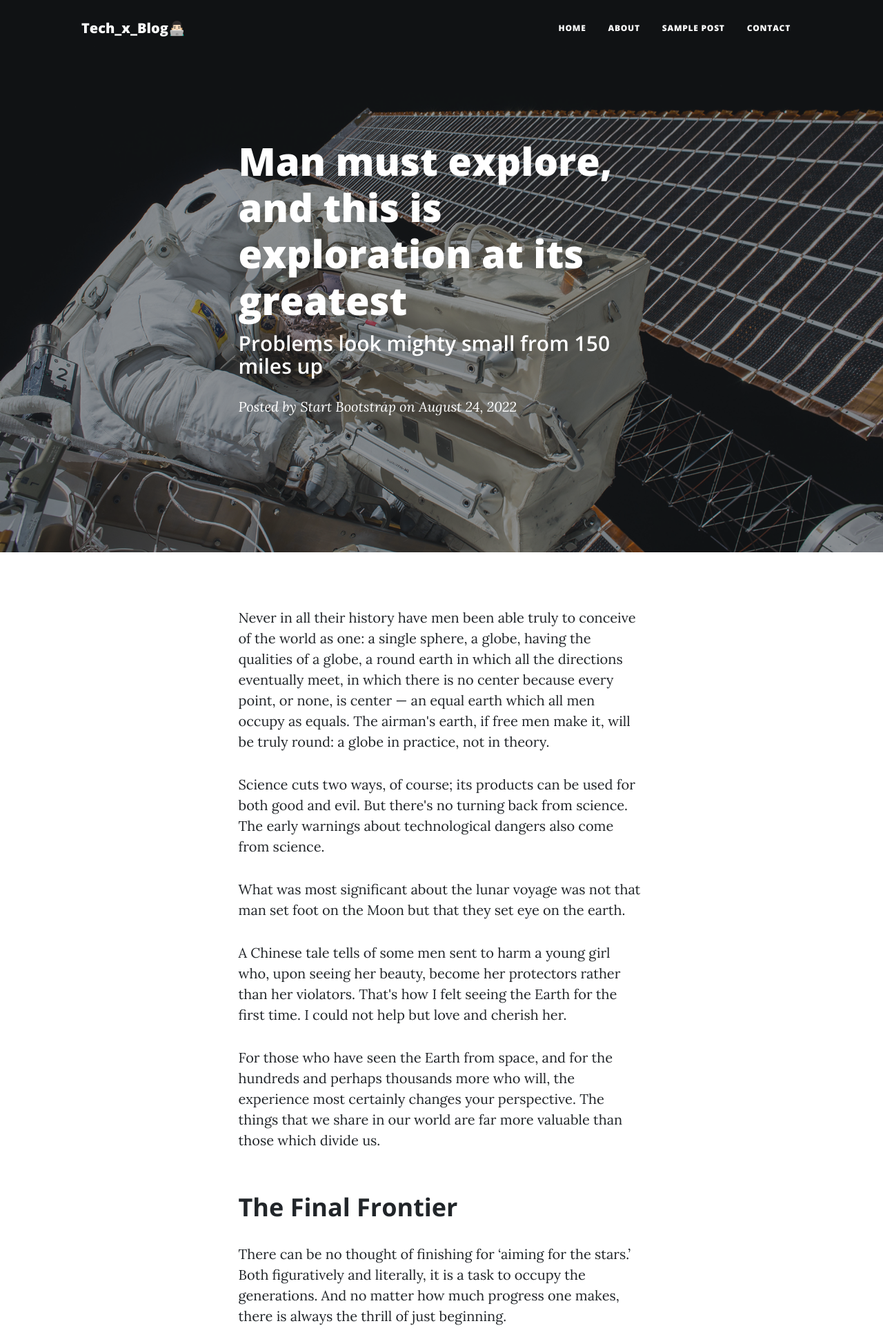
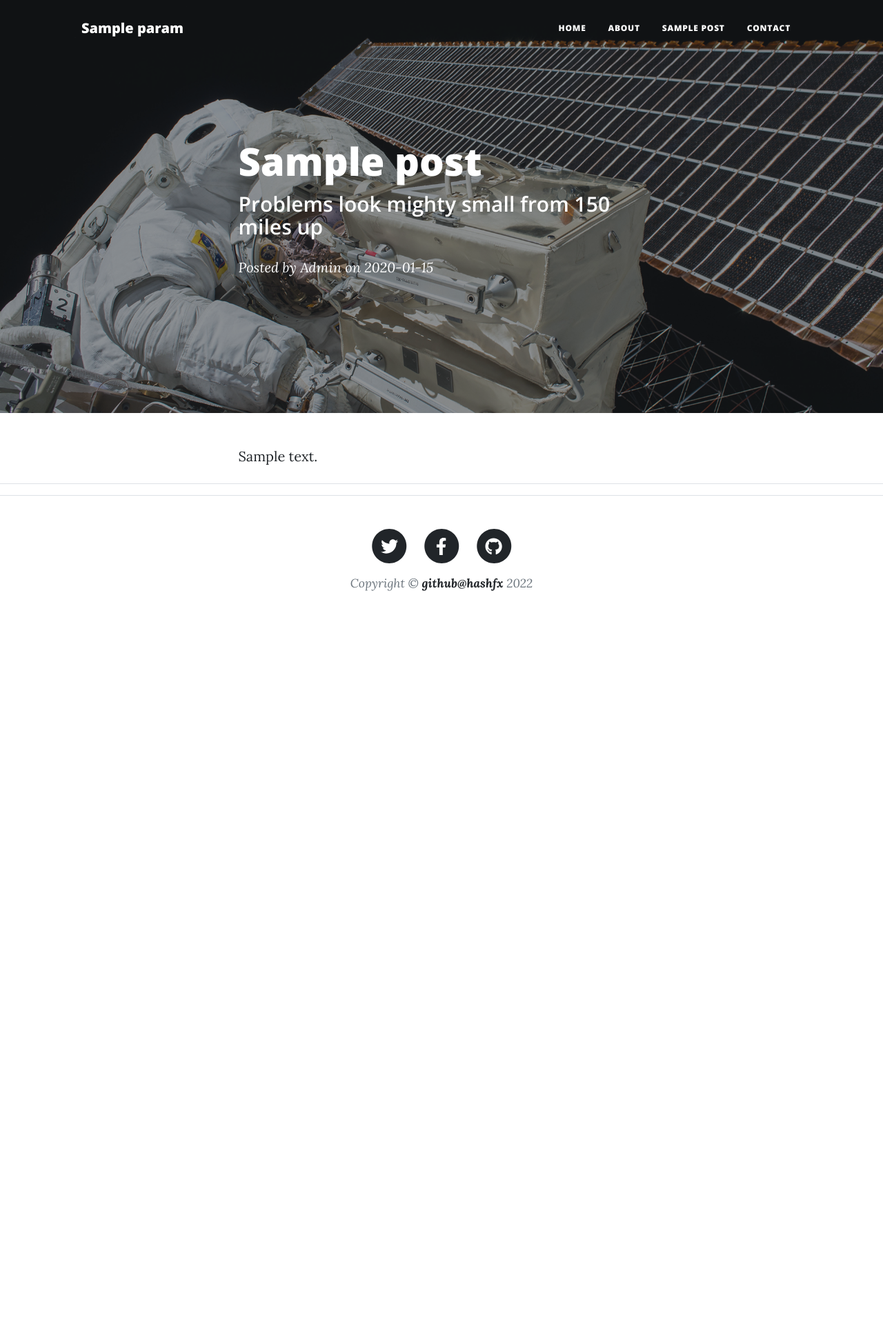
Before and after one commit to hashfx/techblog, a Flask app: template templates/post.html in a window 1280 px wide. Shown: the top 1926 px of the page at 69% size. After the commit the page ends 857 px from the top, so only its background shows below. Run offline with Flask 2, Linux system fonts and the light colour scheme; tables that the repository leaves empty hold one stand-in row (values such as "Sample post"); the template is opened without the code that fills it: values that come from a table or form of the project are taken from there, most other values are stand-ins (such as "Sample title", 1, 10 or a date in 2020); some libraries are stand-ins or nearby versions.

Commit message:
fetch post data through slug from database

```diff
--- a/main.py
+++ b/main.py
@@ -1,25 +1,111 @@
-from flask import Flask, render_template
+from flask import Flask, render_template, request
+from flask_sqlalchemy import SQLAlchemy
+from sqlalchemy import create_engine
+from flask_mail import Mail
+from datetime import datetime
+import json
+
+# read config.json
+with open('config.json', 'r') as c:
+    params = json.load(c)['params']
+
+local_server = True  # if True, then run on local server; if False, then run on heroku
 app = Flask(__name__)
+app.config.update(
+    MAIL_SERVER='smtp.gmail.com',
+    MAIL_PORT='465',
+    MAIL_USE_SSL=True,
+    MAIL_USERNAME=params['gmail-user'],
+    MAIL_PASSWORD=params['gmail-password']
+)
+
+mail = Mail(app)
+
+# mysql uniform resource identifier: 'databaseName://user:password@host:port/table/db'
+# app.config['SQLALCHEMY_DATABASE_URI'] = 'mysql://root:@localhost/techblog'
+# app.config['SQLALCHEMY_DATABASE_URI'] = 'mysql://root:@localhost/test'
+app.config['SQLALCHEMY_DATABASE_URI'] = 'mysql+pymysql://root:@localhost:3306/techblog'
+
+
+# if on local server
+# if (local_server):
+#     app.config['SQLALCHEMY_DATABASE_URI'] = params['local_uri']  # set the local URI
+# else:
+#     app.config['SQLALCHEMY_DATABASE_URI'] = params['prod_uri']  # set URI to Production Server
+db = SQLAlchemy(app)  # initialise the database
+
+
+class Contacts(db.Model):
+    sno = db.Column(db.Integer, primary_key=True)
+    name = db.Column(db.String(80), nullable=False)
+    phone_num = db.Column(db.String(12), nullable=False)
+    msg = db.Column(db.String(120), nullable=False)
+    date = db.Column(db.String(25), nullable=True)
+    email = db.Column(db.String(20), nullable=False)
+
+    def __init__(self, sno, name, phone_num, msg, date, email):
+        self.sno = sno
+        self.name = name
+        self.phone_num = phone_num
+        self.msg = msg
+        self.date = date
+        self.email = email
+    #
+    def __repr__(self):
+        return '<Contacts %r>' % self.name
+
+
+class Posts(db.Model):
+    sno = db.Column(db.Integer, primary_key=True)
+    title = db.Column(db.String(80), nullable=False)
+    slug = db.Column(db.String(21), nullable=False)
+    content = db.Column(db.String(12), nullable=False)
+    date = db.Column(db.String(25), nullable=True)
+    img_file = db.Column(db.String(25), nullable=True)
 
 
 @app.route("/")
 def home():
-    return render_template('index.html')
+    return render_template('index.html', params=params)  # params from config.json
 
 
 @app.route("/about")
 def about():
-    return render_template('about.html')
+    return render_template('about.html', params=params)
 
 
-@app.route("/contact")
+@app.route("/contact", methods=['GET', 'POST'])
 def contact():
-    return render_template('contact.html')
+    if (request.method == 'POST'):
+        # fetch entries from database
+        name = request.form.get('name')
+        email = request.form.get('email')
+        phone = request.form.get('phone')
+        message = request.form.get('message')
+
+        # add entries to database
+        # entry = Contacts(name=name, phone_num=phone, msg=message, email=email)
+        entry = Contacts(name=name, phone_num=phone, msg=message, date=datetime.now(), email=email)
+
+        # transaction control language
+        db.session.add(entry)
+        db.session.commit()
+        mail.send_message(
+            'New message from: ' + name,
+            sender=email,
+            recipients=[params['gmail-user']],
+            body=message + "\n" + phone
+        )
+
+    return render_template('contact.html', params=params)
 
 
-@app.route("/post")
-def post():
-    return render_template('post.html')
+@app.route("/post/<string:post_slug>", methods=['GET'])
+def post_route(post_slug):
+    # fetch posts from database
+    post = Posts.query.filter_by(slug=post_slug).first()  # fetch the first post with the slug
+
+    return render_template('post.html', params=params, post=post)
 
 
 app.run(debug=True)
--- a/templates/index.html
+++ b/templates/index.html
@@ -7,7 +7,7 @@
         <div class="row gx-4 gx-lg-5 justify-content-center">
             <div class="col-md-10 col-lg-8 col-xl-7">
                 <div class="site-heading">
-                    <h1>Tech_x_Blog</h1>
+                    <h1>{{params['blog_name']}}</h1>
                     <span class="subheading">A Blog Series by @hashfx</span>
                 </div>
             </div>
--- a/templates/layout.html
+++ b/templates/layout.html
@@ -6,7 +6,7 @@
     <meta name="viewport" content="width=device-width, initial-scale=1, shrink-to-fit=no"/>
     <meta name="description" content=""/>
     <meta name="author" content=""/>
-    <title>Tech_x_Blog</title>
+    <title>{{params['blog_name']}}</title>
     <link rel="icon" type="image/x-icon" href="../static/assets/favicon.ico"/>
     <!-- Font Awesome icons (free version)-->
     <script src="https://use.fontawesome.com/releases/v6.1.0/js/all.js" crossorigin="anonymous"></script>
@@ -24,7 +24,7 @@
 <!-- Navigation-->
 <nav class="navbar navbar-expand-lg navbar-light" id="mainNav">
     <div class="container px-4 px-lg-5">
-        <a class="navbar-brand" href="index.html">Tech_x_Blog👨🏻‍💻</a>
+        <a class="navbar-brand" href="index.html">{{params['blog_name']}}</a>
         <button class="navbar-toggler" type="button" data-bs-toggle="collapse" data-bs-target="#navbarResponsive"
                 aria-controls="navbarResponsive" aria-expanded="false" aria-label="Toggle navigation">
             Menu
@@ -56,7 +56,7 @@
             <div class="col-md-10 col-lg-8 col-xl-7">
                 <ul class="list-inline text-center">
                     <li class="list-inline-item">
-                        <a href="#!">
+                        <a href="{{params['tw_id']}}" target="_blank">
                                     <span class="fa-stack fa-lg">
                                         <i class="fas fa-circle fa-stack-2x"></i>
                                         <i class="fab fa-twitter fa-stack-1x fa-inverse"></i>
@@ -64,7 +64,7 @@
                         </a>
                     </li>
                     <li class="list-inline-item">
-                        <a href="#!">
+                        <a href="{{params['fb_id']}}" target="_blank">
                                     <span class="fa-stack fa-lg">
                                         <i class="fas fa-circle fa-stack-2x"></i>
                                         <i class="fab fa-facebook-f fa-stack-1x fa-inverse"></i>
@@ -72,7 +72,7 @@
                         </a>
                     </li>
                     <li class="list-inline-item">
-                        <a href="#!">
+                        <a href="{{params['gh_id']}}" target="_blank">
                                     <span class="fa-stack fa-lg">
                                         <i class="fas fa-circle fa-stack-2x"></i>
                                         <i class="fab fa-github fa-stack-1x fa-inverse"></i>
@@ -80,7 +80,9 @@
                         </a>
                     </li>
                 </ul>
-                <div class="small text-center text-muted fst-italic">Copyright &copy; <a href="https://github.com/hashfx"><strong>github@hashfx</strong></a> 2022</div>
+                <div class="small text-center text-muted fst-italic">Copyright &copy; <a
+                        href="https://github.com/hashfx"><strong>github@hashfx</strong></a> 2022
+                </div>
             </div>
         </div>
     </div>
--- a/templates/post.html
+++ b/templates/post.html
@@ -2,17 +2,22 @@
 {% block body %}
 
 <!-- Page Header-->
+{% set fname = 'img/' + post.img_file %}
+<!--<header class="masthead" style="background-image: url("{{ url_for('static', filename=fname) }}")">-->
+<!--<img src="{{url_for('static', filename='about-bg.jpg')}}"/>-->
+<!--<header class="masthead" style="background-image: url('{{ url_for('static', filename=fname) }}')">-->
 <header class="masthead" style="background-image: url('../static/assets/img/post-bg.jpg')">
 <div class="container position-relative px-4 px-lg-5">
     <div class="row gx-4 gx-lg-5 justify-content-center">
         <div class="col-md-10 col-lg-8 col-xl-7">
             <div class="post-heading">
-                            <h1>Man must explore, and this is exploration at its greatest</h1>
+                <h1>{{post.title}}</h1>
+                <!--                            <h1>Google</h1>-->
                 <h2 class="subheading">Problems look mighty small from 150 miles up</h2>
                 <span class="meta">
                                 Posted by
-                                <a href="#!">Start Bootstrap</a>
-                                on August 24, 2022
+                                <a href="#!">Admin</a>
+                                on {{post.date}}
                             </span>
             </div>
         </div>
@@ -24,28 +29,7 @@
     <div class="container px-4 px-lg-5">
         <div class="row gx-4 gx-lg-5 justify-content-center">
             <div class="col-md-10 col-lg-8 col-xl-7">
-                        <p>Never in all their history have men been able truly to conceive of the world as one: a single sphere, a globe, having the qualities of a globe, a round earth in which all the directions eventually meet, in which there is no center because every point, or none, is center — an equal earth which all men occupy as equals. The airman's earth, if free men make it, will be truly round: a globe in practice, not in theory.</p>
-                        <p>Science cuts two ways, of course; its products can be used for both good and evil. But there's no turning back from science. The early warnings about technological dangers also come from science.</p>
-                        <p>What was most significant about the lunar voyage was not that man set foot on the Moon but that they set eye on the earth.</p>
-                        <p>A Chinese tale tells of some men sent to harm a young girl who, upon seeing her beauty, become her protectors rather than her violators. That's how I felt seeing the Earth for the first time. I could not help but love and cherish her.</p>
-                        <p>For those who have seen the Earth from space, and for the hundreds and perhaps thousands more who will, the experience most certainly changes your perspective. The things that we share in our world are far more valuable than those which divide us.</p>
-                        <h2 class="section-heading">The Final Frontier</h2>
-                        <p>There can be no thought of finishing for ‘aiming for the stars.’ Both figuratively and literally, it is a task to occupy the generations. And no matter how much progress one makes, there is always the thrill of just beginning.</p>
-                        <p>There can be no thought of finishing for ‘aiming for the stars.’ Both figuratively and literally, it is a task to occupy the generations. And no matter how much progress one makes, there is always the thrill of just beginning.</p>
-                        <blockquote class="blockquote">The dreams of yesterday are the hopes of today and the reality of tomorrow. Science has not yet mastered prophecy. We predict too much for the next year and yet far too little for the next ten.</blockquote>
-                        <p>Spaceflights cannot be stopped. This is not the work of any one man or even a group of men. It is a historical process which mankind is carrying out in accordance with the natural laws of human development.</p>
-                        <h2 class="section-heading">Reaching for the Stars</h2>
-                        <p>As we got further and further away, it [the Earth] diminished in size. Finally it shrank to the size of a marble, the most beautiful you can imagine. That beautiful, warm, living object looked so fragile, so delicate, that if you touched it with a finger it would crumble and fall apart. Seeing this has to change a man.</p>
-                        <a href="#!"><img class="img-fluid" src="../static/assets/img/post-sample-image.jpg" alt="..." /></a>
-                        <span class="caption text-muted">To go places and do things that have never been done before – that’s what living is all about.</span>
-                        <p>Space, the final frontier. These are the voyages of the Starship Enterprise. Its five-year mission: to explore strange new worlds, to seek out new life and new civilizations, to boldly go where no man has gone before.</p>
-                        <p>As I stand out here in the wonders of the unknown at Hadley, I sort of realize there’s a fundamental truth to our nature, Man must explore, and this is exploration at its greatest.</p>
-                        <p>
-                            Placeholder text by
-                            <a href="http://spaceipsum.com/">Space Ipsum</a>
-                            &middot; Images by
-                            <a href="https://www.flickr.com/photos/nasacommons/">NASA on The Commons</a>
-                        </p>
+                {{post.content}}
             </div>
         </div>
     </div>
```
Also changed, not shown: config.json (added, +14 -0 lines), structure.txt (+11 -2 lines), templates/about.html (+4 -10 lines), templates/contact.html (+11 -5 lines), 1 other file. Lines whose indentation alone changed are shown as unchanged.
